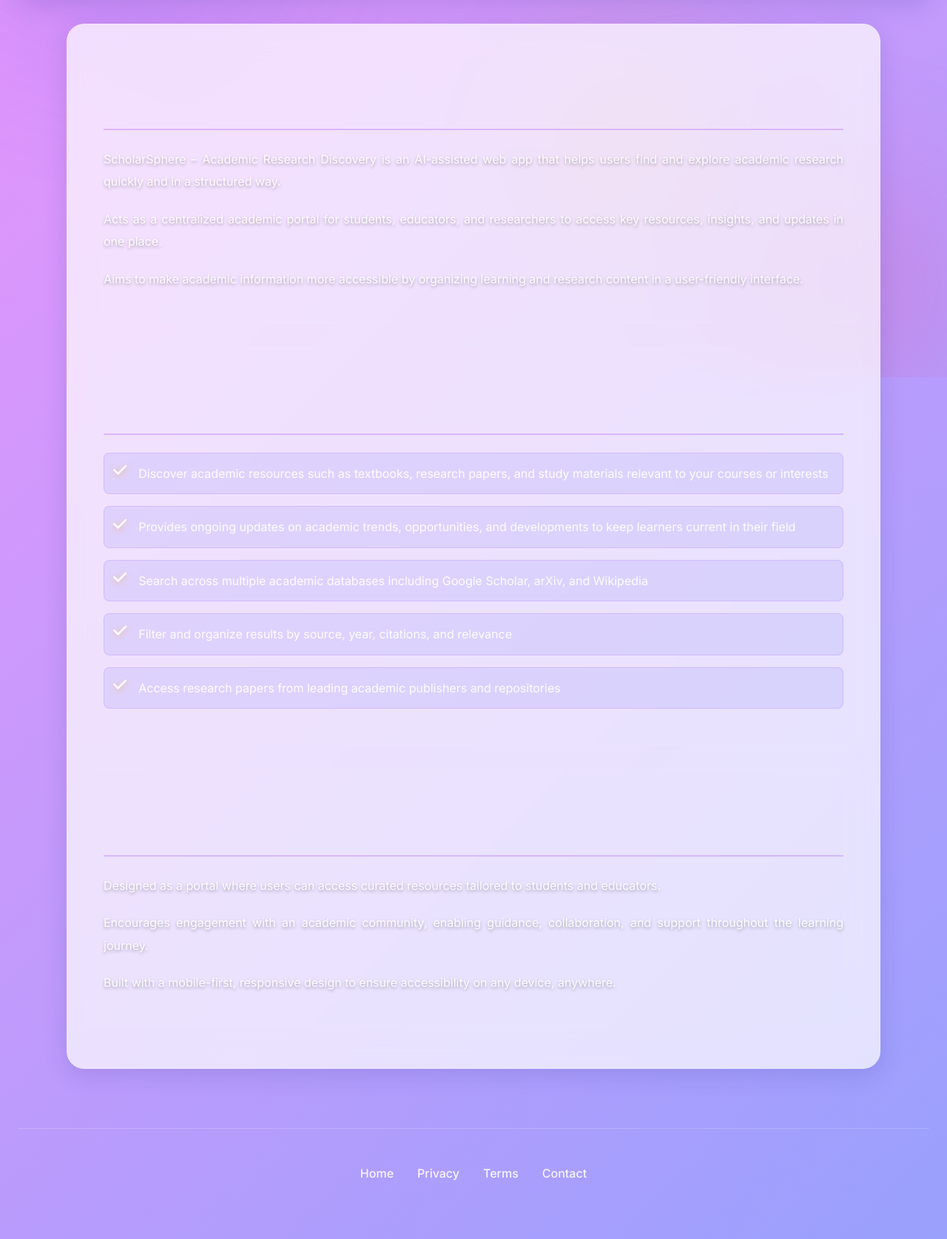
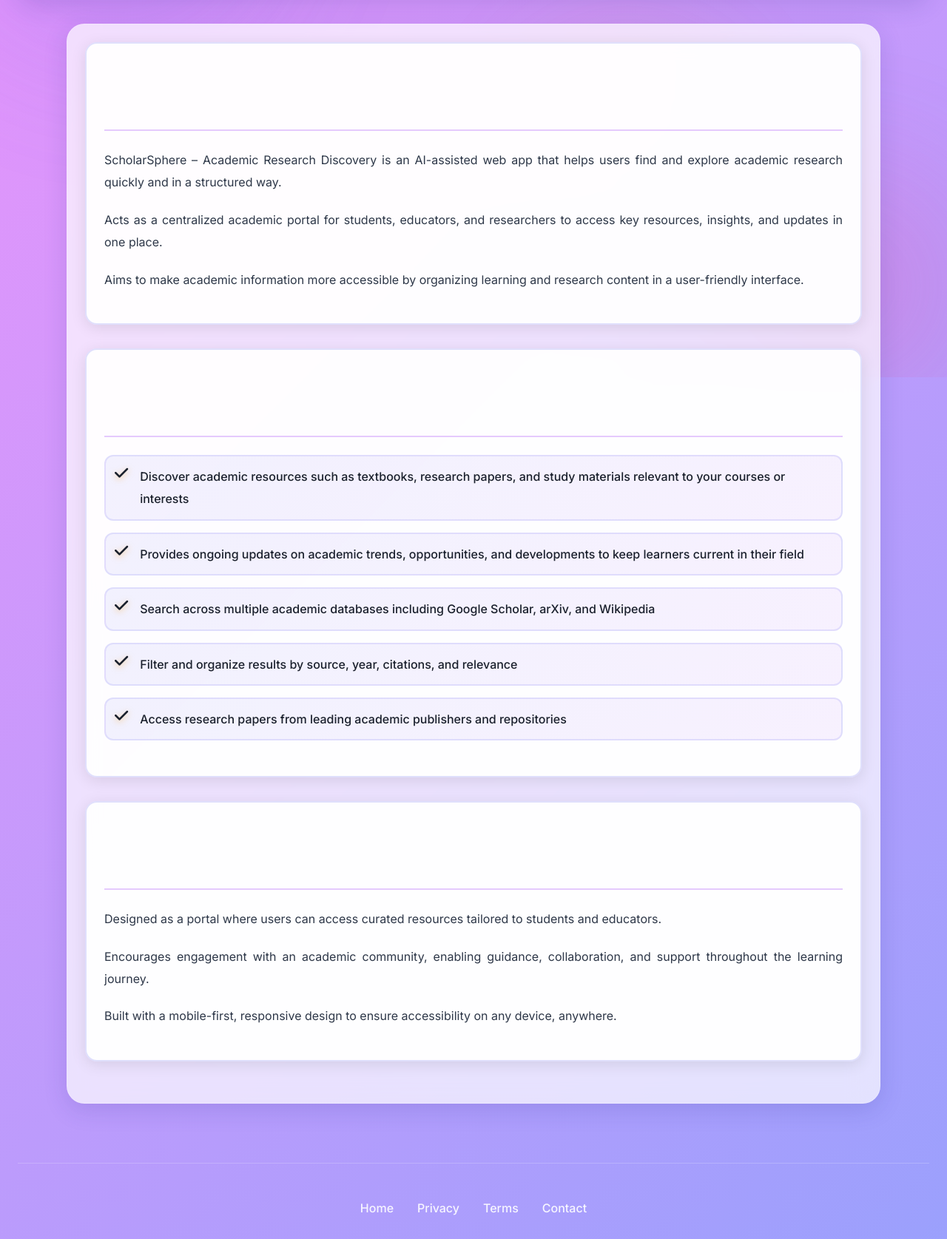
Before and after one commit to Shekhar18oct/Ai-searchEngine, a Flask app: page /about in a window 1280 px wide. Shown: the part 290-1965 px from the top of the page at 74% size. Run offline with Flask 3, Linux system fonts and the light colour scheme; parts of the project's set-up code (start-up, migrations or seed data) failed here and were passed over.

Commit message:
Change footer pages to light background with dark readable text

```diff
--- a/src/static/css/style.css
+++ b/src/static/css/style.css
@@ -1397,18 +1397,19 @@ input[type="radio"]:checked + .chip,
 
 .content-section {
     margin-bottom: 3rem;
-    padding: 2rem;
-    background: rgba(255, 255, 255, 0.02);
+    padding: 2.5rem;
+    background: rgba(255, 255, 255, 0.95);
     border-radius: 1rem;
-    border: 1px solid rgba(255, 255, 255, 0.05);
+    border: 2px solid rgba(99, 102, 241, 0.2);
     transition: all 0.3s ease;
+    box-shadow: 0 4px 20px rgba(0, 0, 0, 0.1);
 }
 
 .content-section:hover {
-    background: rgba(255, 255, 255, 0.05);
-    border-color: rgba(99, 102, 241, 0.3);
+    background: rgba(255, 255, 255, 1);
+    border-color: rgba(99, 102, 241, 0.4);
     transform: translateY(-5px);
-    box-shadow: 0 10px 30px rgba(99, 102, 241, 0.2);
+    box-shadow: 0 12px 35px rgba(99, 102, 241, 0.25);
 }
 
 .content-section h2 {
@@ -1463,10 +1464,10 @@ input[type="radio"]:checked + .chip,
 .content-section p {
     font-size: 1.1rem;
     line-height: 1.9;
-    color: rgba(255, 255, 255, 0.95);
+    color: #2d3748;
     margin-bottom: 1.25rem;
     text-align: justify;
-    text-shadow: 0 2px 4px rgba(0, 0, 0, 0.3);
+    font-weight: 400;
 }
 
 .content-section ul {
@@ -1478,23 +1479,24 @@ input[type="radio"]:checked + .chip,
 .content-section li {
     font-size: 1.1rem;
     line-height: 1.9;
-    color: rgba(255, 255, 255, 0.95);
+    color: #1a202c;
     margin-bottom: 1rem;
     display: flex;
     align-items: flex-start;
     gap: 1rem;
-    padding: 1rem;
-    background: rgba(99, 102, 241, 0.12);
-    border-radius: 0.5rem;
+    padding: 1.25rem;
+    background: linear-gradient(135deg, rgba(99, 102, 241, 0.08), rgba(168, 85, 247, 0.08));
+    border-radius: 0.75rem;
     transition: all 0.3s;
-    border: 1px solid rgba(168, 85, 247, 0.2);
+    border: 2px solid rgba(99, 102, 241, 0.15);
+    font-weight: 500;
 }
 
 .content-section li:hover {
-    background: rgba(99, 102, 241, 0.2);
+    background: linear-gradient(135deg, rgba(99, 102, 241, 0.15), rgba(168, 85, 247, 0.15));
     transform: translateX(10px);
-    box-shadow: 0 5px 20px rgba(99, 102, 241, 0.4);
-    border-color: rgba(168, 85, 247, 0.5);
+    box-shadow: 0 5px 20px rgba(99, 102, 241, 0.3);
+    border-color: rgba(99, 102, 241, 0.4);
 }
 
 .content-section li i {
```
